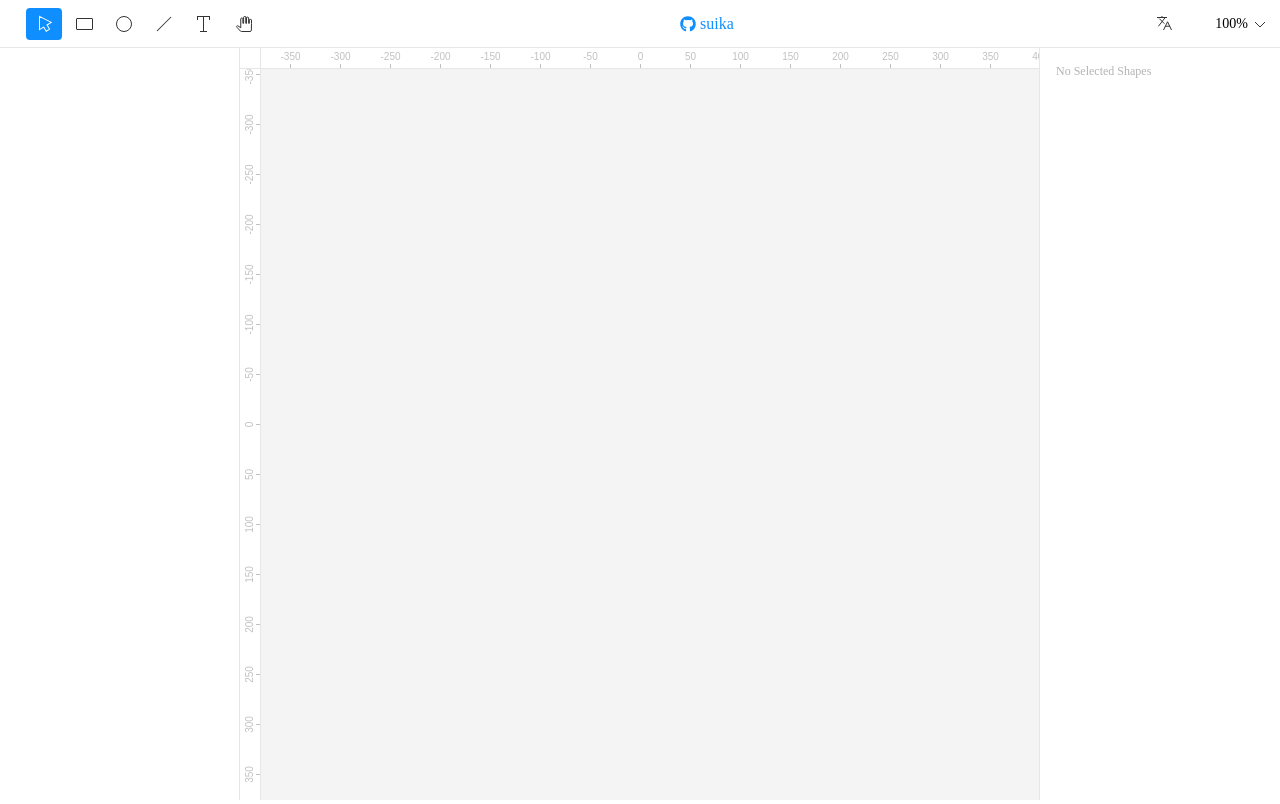
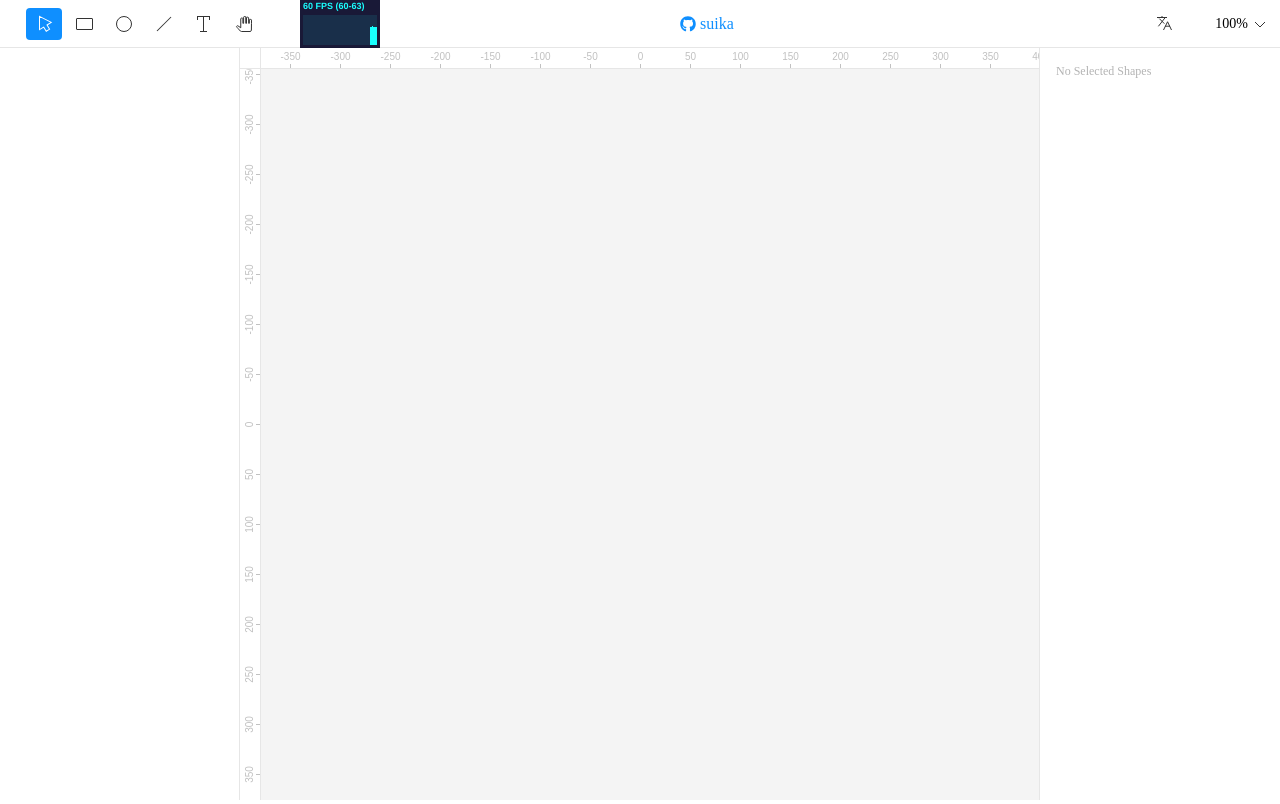
Before and after one commit to F-star/suika, a React (Create React App) app in the folder packages/suika/: page / in a window 1280 px wide. Built offline with nearby package versions, Linux system fonts and the light colour scheme.

Commit message:
feat: add performance monitor

```diff
--- a/packages/suika/package.json
+++ b/packages/suika/package.json
@@ -58,6 +58,8 @@
     "@types/lodash.throttle": "^4.1.7",
     "@types/rbush": "^3.0.0",
     "@types/react-color": "^3.0.6",
-    "@types/uuid": "^9.0.2"
+    "@types/stats.js": "^0.17.0",
+    "@types/uuid": "^9.0.2",
+    "stats.js": "^0.17.0"
   }
 }
--- a/packages/suika/src/editor/editor.ts
+++ b/packages/suika/src/editor/editor.ts
@@ -18,6 +18,7 @@ import { TextEditor } from './text/text_editor';
 import { RefLine } from './ref_line';
 import { ClipboardManager } from './clipboard';
 import { KeyBindingManager } from './key_binding_manager';
+import { PerfMonitor } from './perf_monitor';
 
 interface IEditorOptions {
   containerElement: HTMLDivElement;
@@ -55,6 +56,7 @@ export class Editor {
   textEditor: TextEditor;
 
   autoSaveGraphs: AutoSaveGraphs;
+  perfMonitor: PerfMonitor;
 
   constructor(options: IEditorOptions) {
     this.containerElement = options.containerElement;
@@ -111,6 +113,11 @@ export class Editor {
 
     this.zoomManager.zoomToFit(1);
 
+    this.perfMonitor = new PerfMonitor();
+    if (process.env.NODE_ENV === 'development') {
+      this.perfMonitor.start(this.containerElement);
+    }
+
     /**
      * setViewport 其实会修改 canvas 的宽高，浏览器的 DOM 更新是异步的，
      * 所以下面的 render 要异步执行
@@ -127,6 +134,9 @@ export class Editor {
     this.clipboard.destroy();
     this.toolManager.unbindEvent();
     this.toolManager.destroy();
+    if (process.env.NODE_ENV === 'development') {
+      this.perfMonitor.destroy();
+    }
   }
   setCursor(cursor: string) {
     this.canvasElement.style.cursor = cursor;
--- /dev/null
+++ b/packages/suika/src/editor/perf_monitor.ts
@@ -0,0 +1,24 @@
+import Stats from 'stats.js';
+
+export class PerfMonitor {
+  private stats: Stats = new Stats();
+  private rafId = 0;
+
+  start(container: HTMLElement) {
+    const stats = this.stats;
+    stats.showPanel(0);
+    stats.dom.style.left = '300px';
+    container.appendChild(stats.dom);
+
+    const update = () => {
+      stats.begin();
+      stats.end();
+      this.rafId = requestAnimationFrame(update);
+    };
+    this.rafId = requestAnimationFrame(update);
+  }
+  destroy() {
+    cancelAnimationFrame(this.rafId);
+    this.stats.dom.remove();
+  }
+}
```
Also changed, not shown: 1 other file (tests, documents, lock files or other folders).
